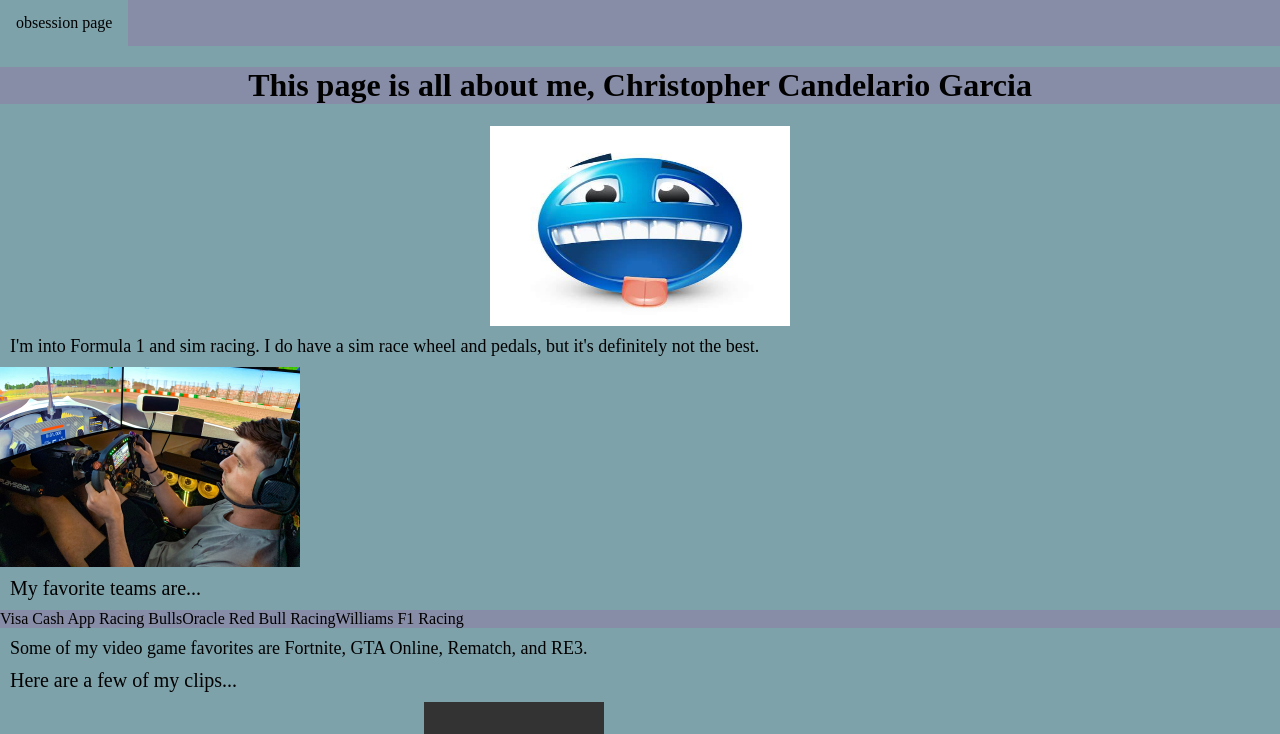
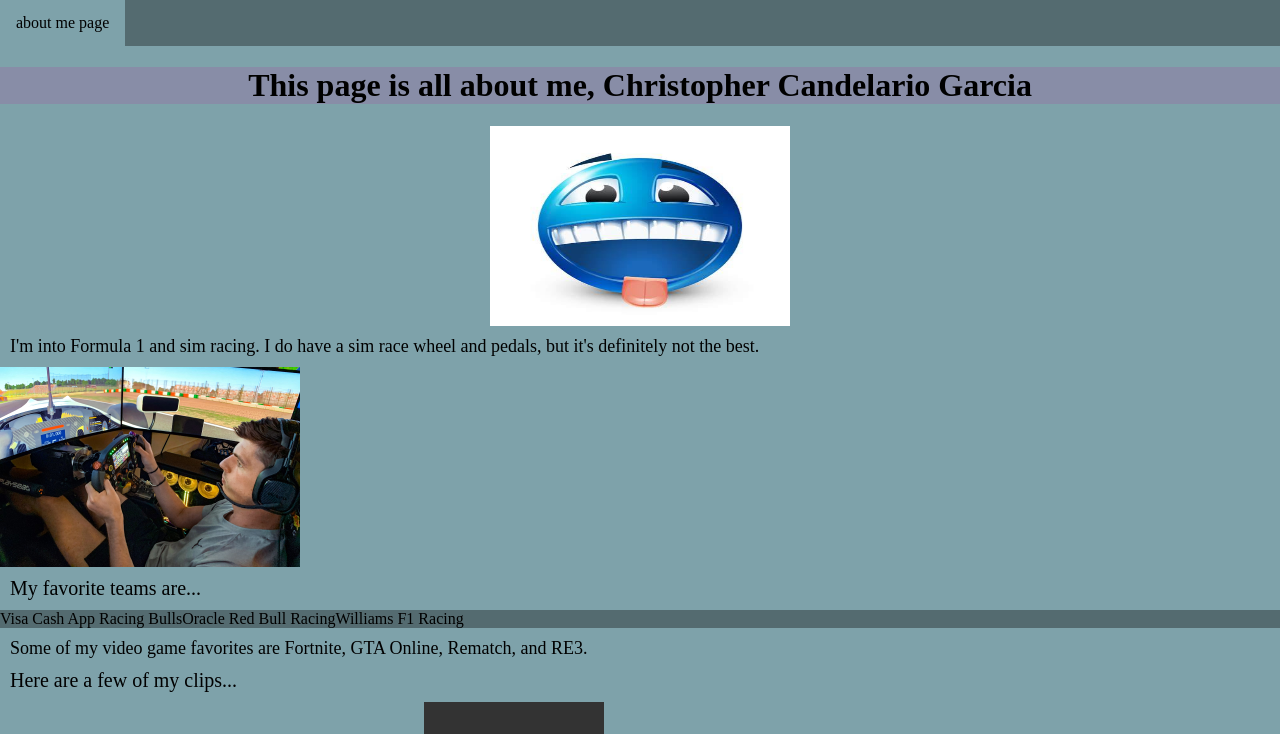
Before and after one commit to matcha67/obsessionpage1, a plain HTML site: page index.html in a window 1280 px wide. Shown: the top 734 px of the page. Drawn offline with Linux system fonts and the light colour scheme; grey boxes are pictures that could not be loaded.

Commit message:
Update index.html

```diff
--- a/index.html
+++ b/index.html
@@ -16,7 +16,7 @@ ul {
   margin: 0;
   padding: 0;
   overflow: hidden;
-  background-color: #888da7;
+  background-color: #546b70;
 }
 
 ul li {
@@ -39,7 +39,8 @@ ul li a:hover {
 <body>
 
 <ul>
-  <li><a href="https://matcha67.github.io/obsessionpage1/">obsession page</a></li>
+  <li><a href="https://matcha67.github.io/about_me_page/">about me page</a></li>
+
 
 </ul>
   <head>
```
